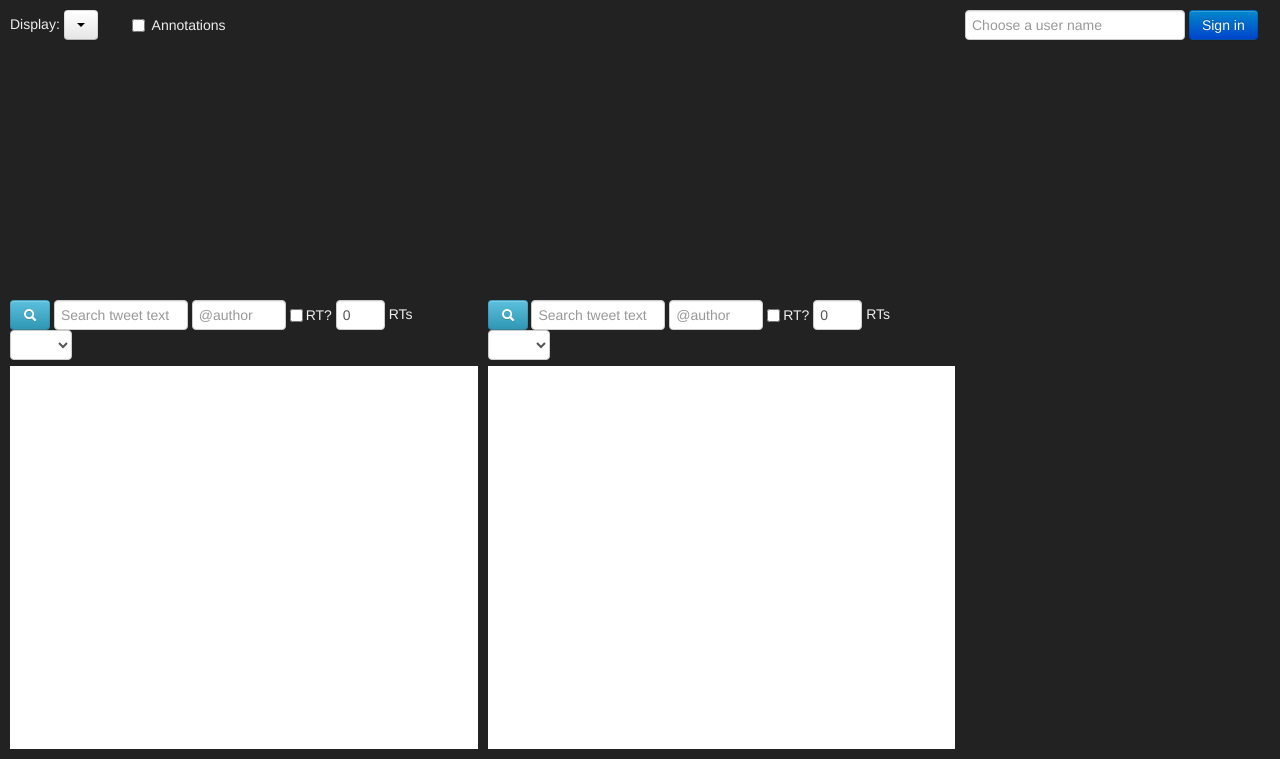
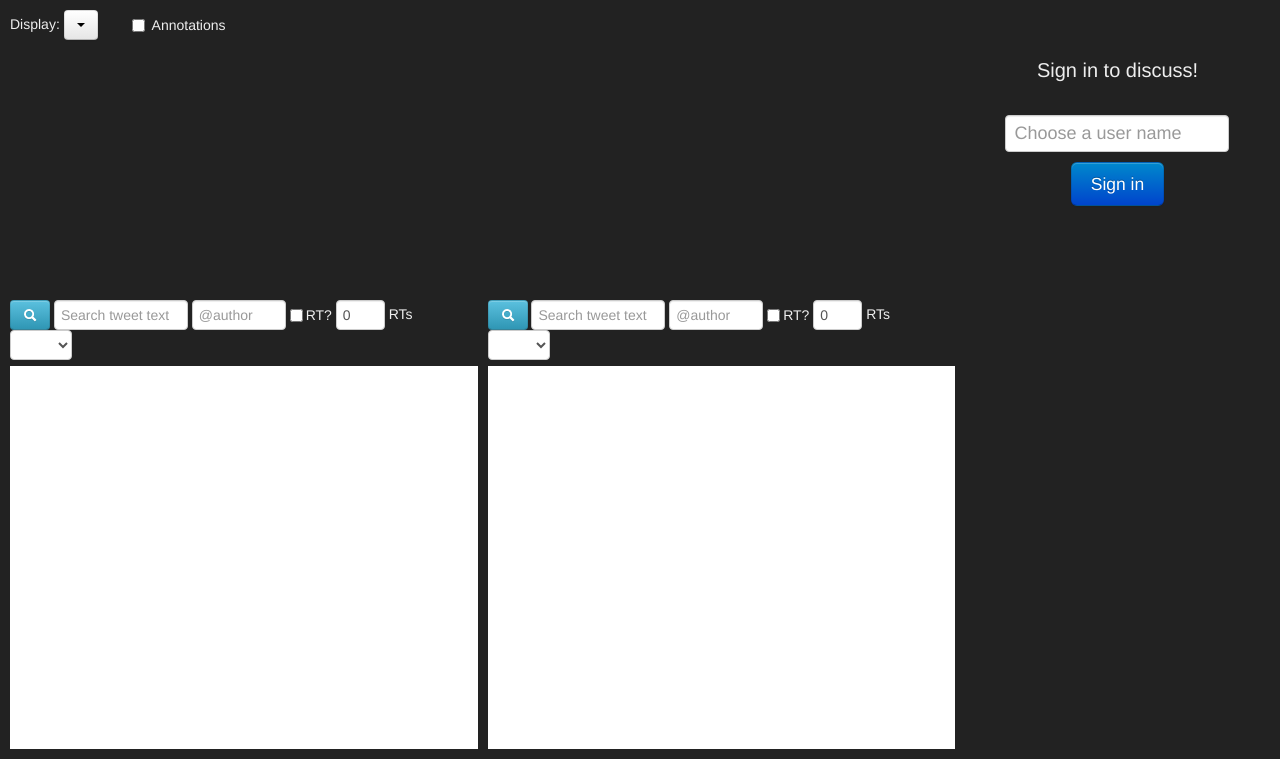
Before and after one commit to etcgroup/agave, a PHP site: page / in a window 1280 px wide. Shown: the part 41-800 px from the top of the page. Run offline with PHP 8.4, Linux system fonts and the light colour scheme.

Commit message:
reference mode

```diff
--- a/css/discussions.css
+++ b/css/discussions.css
@@ -1,10 +1,6 @@
 /*csslint adjoining-classes: false*/
-.discussions .header,
-.discussion-view .header {
-    margin-bottom: 10px;
-}
 
-.discussions .header .title {
+.collaborator .header .title {
     font-weight: normal;
     line-height: 30px;
     font-size: 20px;
@@ -15,12 +11,15 @@
     float: right;
 }
 
-.discussions .user-box {
+.user-box {
     text-align: center;
 }
 
-.discussions .user-box input {
-    margin: 30px 0;
+.user-box .form input {
+    font-size: 18px;
+    height: 25px;
+    line-height: 25px;
+    padding: 5px 8px;
 }
 
 .discussion-list {
@@ -90,6 +89,13 @@
 }
 
 .discussion-view .comment-box .user-display {
+    font-size: 18px;
+    line-height: 30px;
+    vertical-align: middle;
+    margin-left: 15px;
+}
+
+.discussion-view .comment-box .reference-button {
     float: left;
 }
 
@@ -131,16 +137,18 @@
     padding: 2px 4px;
 
     text-decoration: underline;
-    border: 1px solid #AAA;
+    white-space: nowrap;
+    border: 1px solid transparent;
 
-    white-space: nowrap;
+    /*-moz-border-radius: 4px;*/
+    /*-webkit-border-radius: 4px;*/
+    /*border-radius: 4px;*/
+}
+.reference-mode .discussion-view .comment .message .ref {
+    cursor: pointer;
+    border-color: #AAA;
+}
 
-    -moz-border-radius: 4px;
-    -webkit-border-radius: 4px;
-    border-radius: 4px;
-
-    cursor: pointer;
-}
 .discussion-view .comment .message .ref.highlight,
 .discussion-view .comment .message .ref:hover {
     background-color: #ffc174;
--- a/css/keywordlist.css
+++ b/css/keywordlist.css
@@ -17,6 +17,11 @@
     -o-transition: background 200ms ;
     transition: background 200ms ;
 }
+
+.reference-mode .keywords-list .keyword {
+    cursor: pointer;
+}
+
 
 .keywords-list .keyword .hdr {
 	color: #000;
--- a/css/layout.css
+++ b/css/layout.css
@@ -200,7 +200,7 @@ body {
     margin-left: -200%;
 }
 
-.user-panel.col {
+.user-box.col {
     left: 0;
     width: 33.333%;
 }
@@ -213,6 +213,19 @@ body {
 .discussion-view.col {
     left: 66.667%;
     right: 0;
+}
+
+/*
+ * These are the sign-in panels
+ */
+.user-box .header.row {
+    top: 45px;
+    height: 40px;
+}
+
+.user-box .form {
+    top: 105px;
+    bottom: 0;
 }
 
 /*
--- a/css/timeline.css
+++ b/css/timeline.css
@@ -134,7 +134,11 @@
     shape-rendering: crispEdges;
 
     pointer-events: all;
+}
+
+.reference-mode .annotations rect {
     cursor: pointer;
+    stroke: yellow;
 }
 
 .annotations .highlight,
--- a/css/tweetlist.css
+++ b/css/tweetlist.css
@@ -16,6 +16,10 @@
     -ms-transition: background 200ms ;
     -o-transition: background 200ms ;
     transition: background 200ms ;
+}
+
+.reference-mode .tweet-list .tweet {
+    cursor: pointer;
 }
 
 .tweet-list .tweet .hdr {
--- a/css/userlist.css
+++ b/css/userlist.css
@@ -5,23 +5,33 @@
 .users-list ul {
     list-style-type: none;
     margin: 0;
-    background: #fff;
 }
 
-.name, .count {
+.users-list .name, .users-list .count {
     color: #000;
 }
 
-.user {
+.users-list .user {
     padding: 10px;
+
+    -webkit-transition: background 200ms ;
+    -moz-transition: background 200ms ;
+    -ms-transition: background 200ms ;
+    -o-transition: background 200ms ;
+    transition: background 200ms ;
 }
 
-.name {
+.reference-mode .users-list .user {
+    cursor: pointer;
+}
+
+
+.users-list .name {
     width: 80%;
     float: left;
 }
 
-.count {
+.users-list .count {
     text-align: right;
     float: right;
     width: 20%;
--- a/js/components/discussion_view.js
+++ b/js/components/discussion_view.js
@@ -35,6 +35,7 @@ define(['jquery',
         this.ui.commentInput = this.ui.commentBox.find('textarea');
         this.ui.userDisplay = this.ui.commentBox.find('.user-display');
         this.ui.commentSubmit = this.ui.commentBox.find('.send-button');
+        this.ui.referenceButton = this.ui.commentBox.find('.reference-button');
 
         this.loader = loader({
             into: this.into,
@@ -45,6 +46,7 @@ define(['jquery',
     DiscussionView.prototype._attachEvents = function() {
         this.ui.backButton.on('click', $.proxy(this._onBackClicked, this));
         this.ui.commentSubmit.on('click', $.proxy(this._onSendClicked, this));
+        this.ui.referenceButton.on('click', $.proxy(this._onReferenceButtonClicked, this));
 
         var self = this;
         this.ui.commentList.on('mouseenter', '.ref', function() {
@@ -119,7 +121,19 @@ define(['jquery',
         this.ui.userDisplay.html('Hello, <b>' + user.name() + '</b>!');
     };
 
+    DiscussionView.prototype.toggleReferenceMode = function(value) {
+        this._referenceMode = value;
+        $('body').toggleClass('reference-mode', this._referenceMode);
+    }
+
+    DiscussionView.prototype._onReferenceButtonClicked = function() {
+        this.toggleReferenceMode(!this.ui.referenceButton.is('.active'));
+    };
+
     DiscussionView.prototype._onSendClicked = function() {
+        var message = $.trim(this.ui.commentInput.val());
+
+        if (message) {
             this._disableCommentBox();
 
             this.api.send_message({
@@ -127,12 +141,17 @@ define(['jquery',
                 message: this.ui.commentInput.val(),
                 discussion_id: this.discussion_id
             });
+        }
     };
 
     DiscussionView.prototype._onReferenceInserted = function(e, result) {
-        if (!this.isShowing()) {
+        if (!this.isShowing() || !this._referenceMode) {
             return;
         }
+
+        this.ui.referenceButton.button('toggle');
+        this.toggleReferenceMode(false);
+
 
         //Get the reference type
         var type = result.type;
--- a/js/util/loader.js
+++ b/js/util/loader.js
@@ -1,4 +1,4 @@
-define(['jquery', 'underscore', 'lib/spin'], function ($, _, Spinner) {
+define(['jquery', 'underscore', 'lib/spin', 'lib/bootstrap'], function ($, _, Spinner, bootstrap) {
 
     //Some handy presets
     var presets = {
--- a/templates/layout.php
+++ b/templates/layout.php
@@ -42,14 +42,19 @@
                 <div class="collaborator-wrapper col">
                     <div class="collaborator padding-left show-left">
                         <div class="sliding-panel col">
-                            <div class="user-box form-inline col">
-                                <input type="text" placeholder="Choose a user name"/>
-                                <button type="button" class="user-submit btn btn-primary">Sign in</button>
+                            <div class="user-box col">
+                                <div class="header row">
+                                    <div class="title">Sign in to discuss!</div>
+                                </div>
+                                <div class="row form">
+                                    <input type="text" placeholder="Choose a user name"/><br/>
+                                    <button type="button" class="user-submit btn btn-large btn-primary">Sign in</button>
+                                </div>
                             </div>
                             <div class="discussions col">
                                 <div class="header row">
                                     <div class="title">Discussions</div>
-                                    <button type="button" class="btn new-button">New Discussion</button>
+                                    <button type="button" class="btn btn-primary new-button">New Discussion</button>
                                     <p>Join an existing discussion:</p>
                                 </div>
                                 <div class="discussion-list row scroll-y"></div>
@@ -59,9 +64,13 @@
                                     <button type="button" class="btn back-button">
                                         <i class="icon-arrow-left"></i> Back to discussion list
                                     </button>
+                                    <span class="user-display"></span>
                                     <br/>
                                     <textarea></textarea>
-                                    <span class="user-display"></span>
+                                    <button type="button" data-toggle="button"
+                                            class="btn-success reference-button btn">
+                                        <i class="icon-white icon-map-marker"></i> Ref. Tweet/User/Note
+                                    </button>
                                     <button type="button"
                                             class="send-button btn btn-primary">
                                         <i class="icon-white icon-comment"></i> Post message
```
Lines whose indentation alone changed are shown as unchanged.
